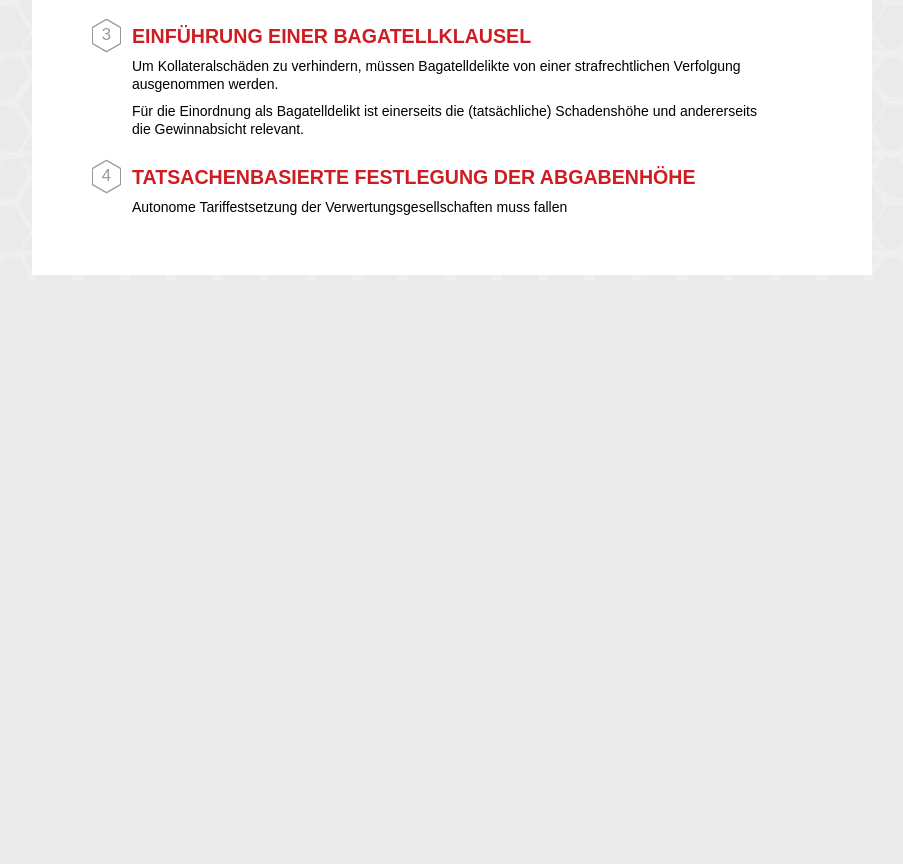
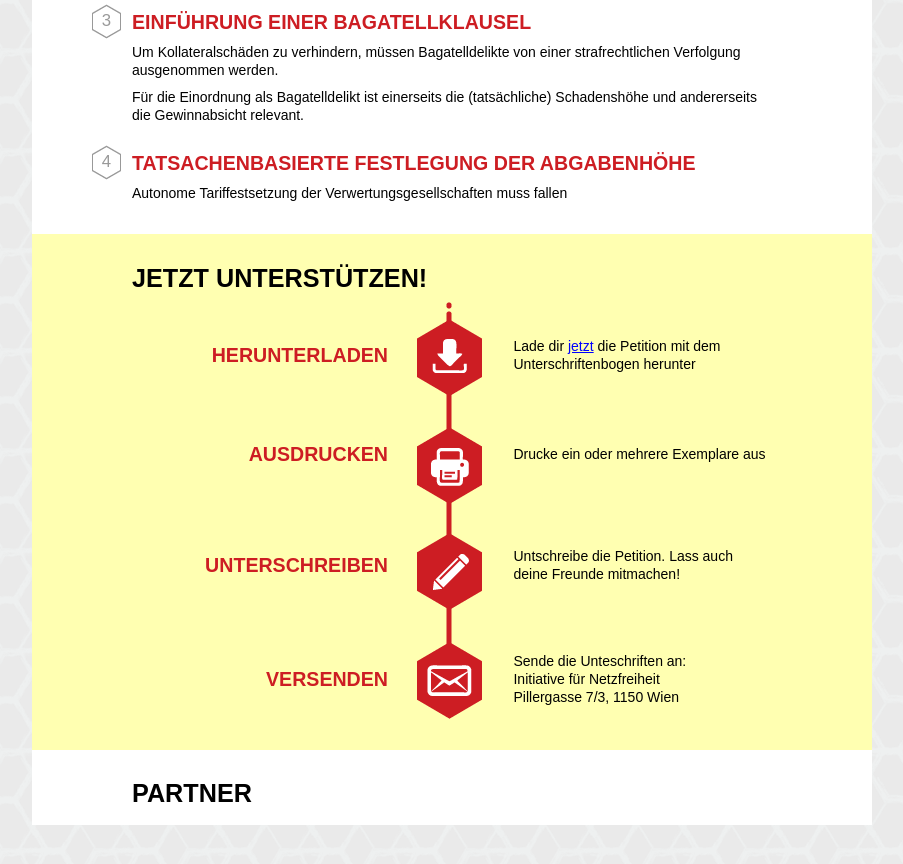
Before and after one commit to Netzfreiheit/Privatkopie, a plain HTML site: page index.html in a window 1280 px wide. Shown: the part 776-1640 px from the top of the page, without its empty margins (188-1091 px from the left). Before the commit the page ends 1056 px from the top, so only its background shows below. Drawn offline with Linux system fonts and the light colour scheme.

Commit message:
more zeug

```diff
--- a/index.html
+++ b/index.html
@@ -28,11 +28,10 @@
 		<h1>F&uuml;r eine zeitgem&auml;&szlig;e Privatkopie!</h1>
 		<p class=teaser>Im Moment wird nur die Festplattenabgabe diskutiert, die Nutzerrechte drohen auf der Strecke zu bleiben und eine sachliche Diskussion über die Abgabenhöhe wird nicht geführt. Diese Kampagne soll die Nutzerrechte wieder in den Vordergrund rücken und einen konstruktiven Dialog zur Höhe der Abgabe starten.</p>
 	</div>
-	<div class=clr></div>
-	<div id=bg>
+	<div class="whitebg indent">
+
 		<div class=progressbar>
 		</div>
-
 
 		<h2>Forderungen</h2>
 		<ol class=claim>
@@ -57,7 +56,38 @@
 			</li>
 		</ol>
 	</div>
+	<a href="#" class=blocklink>
+	<div class="indent" style="background:#FFFFB1;">
+		<h2>Jetzt unterstützen!</h2>
+		<div class=howto>
+		<img src="/template/img/flowchart.png" style="position:absolute; left:50%; margin: -26px 0 0 -35px;">
+		<ol class=flowchart>
+			<li>
+				<h3>Herunterladen</h3>
+				<p>Lade dir <span class=pseudolink>jetzt</span> die Petition mit dem Unterschriftenbogen herunter </p>
+			</li>
+			<li>
+				<h3>Ausdrucken</h3>
+				<p>Drucke ein oder mehrere Exemplare aus</p>
+			</li>
+			<li>
+				<h3>Unterschreiben</h3>
+				<p>Untschreibe die Petition. Lass auch deine Freunde mitmachen!</p>
+			</li>
+			<li>
+				<h3>Versenden</h3>
+				<p>Sende die Unteschriften an:<br>
+				Initiative für Netzfreiheit<br>
+				Pillergasse 7/3, 1150 Wien</p>
+			</li>
+		</ol>
+		</div>
+	</div>
+	</a>
 
+	<div class="whitebg indent">
+	<h2>Partner</h2>
+	</div>
 
 </div>
 </body>
--- a/template/css/privatkopie.css
+++ b/template/css/privatkopie.css
@@ -1,5 +1,5 @@
 body {
-	margin: 5px 7%;
+	margin: 5px 7% 50px;
 	font: 14px/18px 'Droid Sans', Arial, sans-serif;
 	background: #eaeaea url(../img/sitebg.png) center center;
 }
@@ -14,9 +14,16 @@ body {
 #topnav {
 }
 
-#bg {
+.whitebg {
 	background:#fff;
-	padding: 2em 100px;
+}
+
+.greybg  {
+	background:#f7f7f7;
+}
+
+.indent {
+	padding: 1em 100px .1em;
 }
 
 
@@ -145,3 +152,44 @@ p {
 	padding-top:9px;
 	background: url(../img/claim.png) no-repeat;
 }
+
+
+.flowchart {
+	margin:0;
+	padding:0;
+	list-style: none;
+}
+
+.flowchart li {
+	height:105px;
+}
+
+.flowchart > li > h3 {
+	width:40%;
+	text-align:right;
+}
+
+.flowchart > li > p {
+	width:40%;
+	margin-left:19%
+}
+
+.flowchart > li > h3, .flowchart > li > p {
+
+	vertical-align:middle;
+	display:inline-block;
+}
+
+.howto {
+	padding-top: 20px;
+}
+
+.blocklink {
+	text-decoration:none;
+	color:black;
+}
+
+.pseudolink {
+	color: blue;
+	text-decoration: underline;
+}
```
Also changed, not shown: template/img/flowchart-old.png (added), template/img/flowchart-old2.png (added), template/img/flowchart.png (added).
